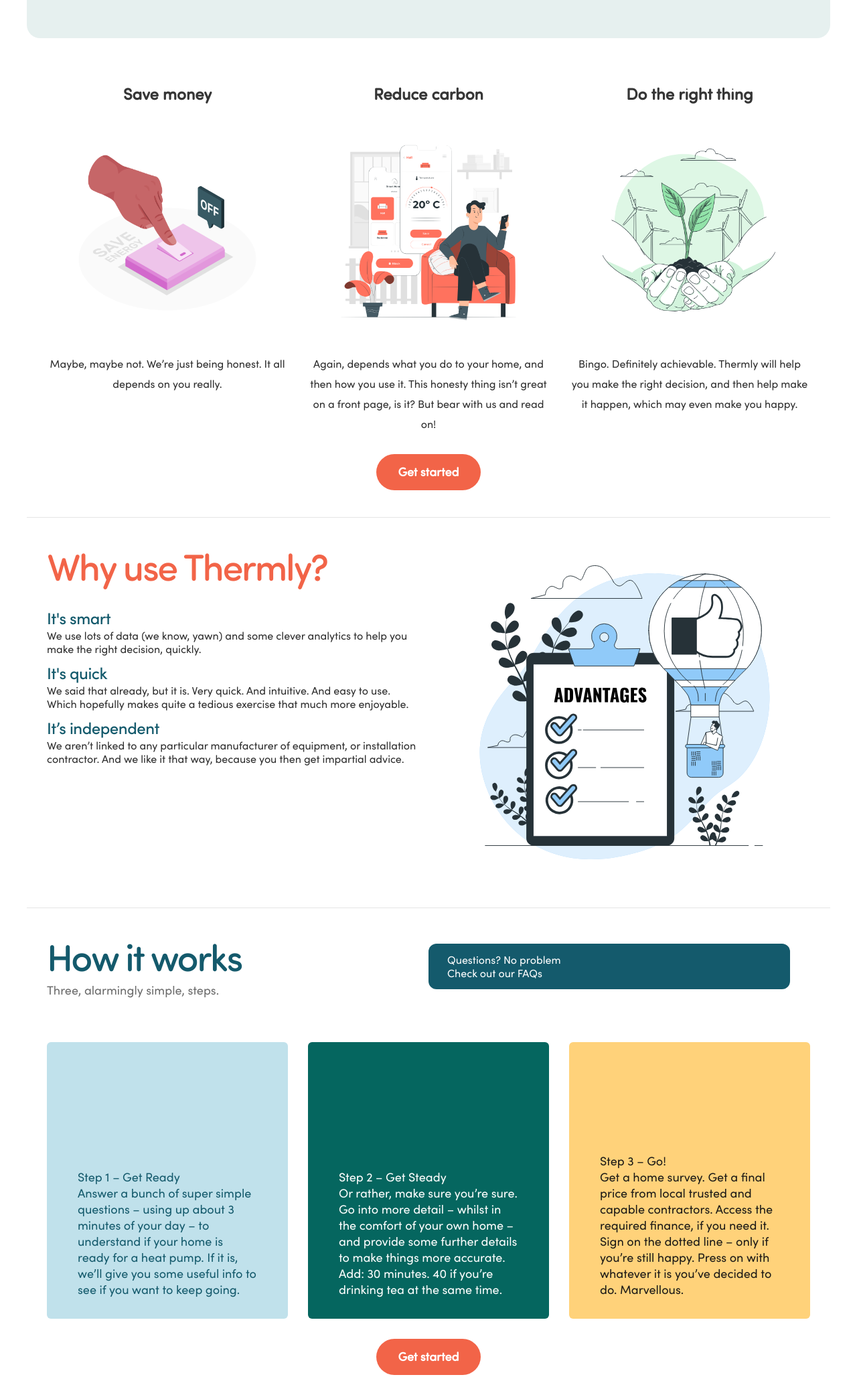
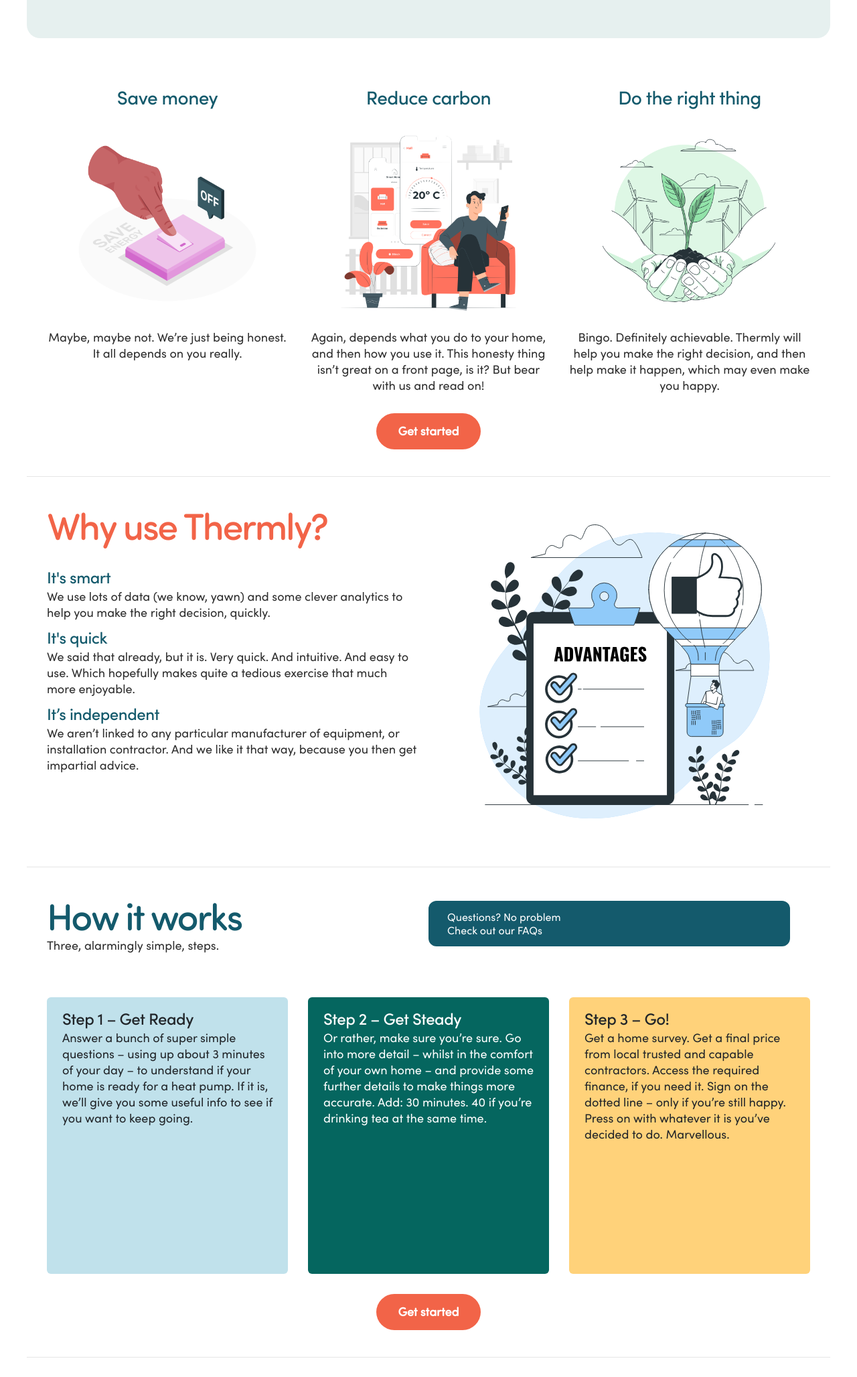
Before and after one commit to jon11w/thermly-website-dev, a plain HTML site: page index.html in a window 1280 px wide. Shown: the part 700-2756 px from the top of the page at 67% size. Drawn offline with nearby package versions, Linux system fonts and the light colour scheme.

Commit message:
Feedback updates

```diff
--- a/css/globalColours.css
+++ b/css/globalColours.css
@@ -4,3 +4,9 @@
 .orange {
     color: var(--orange-color);
 }
+.text-secondary {
+    color: var(--text-secondary);
+}
+.text-white {
+    color: white;
+}
--- a/css/responsive.css
+++ b/css/responsive.css
@@ -39,7 +39,7 @@ File Name: responsive.css
     .mar_right {
         margin-right: 0;
     }
-    .header-text p {
+    .intro-text {
         padding: 5px 0 15px 0;
     }
     .header-text .read_more {
@@ -130,8 +130,11 @@ File Name: responsive.css
     .header-text {
         text-align: center;
     }
-    .header-text p {
+    .intro-text {
         display: none;
+    }
+    .intro-text-mobile {
+        display: block;
     }
     .header-img{
         width: auto;
@@ -139,7 +142,7 @@ File Name: responsive.css
     }
     .header-button-row {
         justify-content: center;
-        padding: 10px 0;
+        padding: 10px 15px;
     }
     #banner1 .carousel-control-prev,
     #banner1 .carousel-control-next {
@@ -270,8 +273,11 @@ File Name: responsive.css
     .header-text {
         text-align: center;
     }
-    .header-text p {
+    .intro-text {
         display: none;
+    }
+    .intro-text-mobile {
+        display: block;
     }
     .header-img{
         width: auto;
@@ -279,7 +285,7 @@ File Name: responsive.css
     }
     .header-button-row {
         justify-content: center;
-        padding: 10px 0;
+        padding: 10px 15px;
     }
     .services_box figure {
         width: 100%;
--- a/css/style.css
+++ b/css/style.css
@@ -66,7 +66,6 @@ html {
     src: local("Sofia Pro Soft Medium"), url("../fonts/SofiaProSoftMed-webfont.woff2") format("woff2");
 }
 body {
-    color: #666666;
     font-family: 'Sofia Pro Soft', sans-serif;
     line-height: 1.80857;
     font-weight: normal;
@@ -233,23 +232,6 @@ button {
 
 .block {
     display: block;
-}
-.how-it-works h2 {
-    font-weight: 400;
-    font-size: 56px;
-    line-height: 64px;
-    padding: 0;
-    display: inline-block;
-    letter-spacing: -0.04em;
-    color: #145A6C;
-}
-
-.how-it-works p {
-    padding-top: 6px;
-    font-weight: 400;
-    font-size: 18px;
-    line-height: 24px;
-    color: #6C6C6C;
 }
 
 .question-card {
@@ -425,12 +407,19 @@ button {
     text-align: left;
 }
 
-.header-text p {
+.intro-text {
     color: #101010;
     padding: 30px 0 55px 0;
     line-height: 26px;
     font-weight: 400;
 }
+.header-button-row {
+    padding: 0 15px;
+}
+.intro-text-mobile {
+    display: none;
+}
+
 .mar_right {
     margin-right: -90px;
 }
@@ -618,16 +607,10 @@ button {
     height: 413px;
     display: flex;
     flex-direction: column;
-    justify-content: flex-end;
+    justify-content: flex-start;
     border-radius: 6px;
-    padding: 32px 46px;
+    padding: 16px 23px;
     margin-top: 66px;
-}
-.how-it-works-box p {
-    font-style: normal;
-    font-weight: 400;
-    font-size: 18px;
-    line-height: 24px;
 }
 
 .step1{
@@ -660,20 +643,6 @@ button {
 
 .margin-top-30 {
     margin-top: 30px;
-}
-
-.services_box h3 {
-    color: #363636;
-    font-size: 24px;
-    line-height: 25px;
-    font-weight: bold;
-    padding-bottom: 25px;
-}
-
-.services_box p {
-    line-height: 30px;
-    padding-top: 23px;
-    padding-bottom: 30px;
 }
 
 #ho_shad:hover .read_more {
--- a/index.html
+++ b/index.html
@@ -70,8 +70,8 @@
                         <div class="col-md-6">
                             <div class="header-text">
                                 <div class="display-large emerald">Welcome to Thermly</div>
-                                <div class="heading-medium">We're delighted you've arrived</div>
-                                <p class="text-small">We’re here to help people make informed decisions about making home improvements that impact on your use of energy. Why? Well, it’s not getting any cheaper, is it? It’s also high time we did things without as much impact on the climate. </p>
+                                <div class="heading-medium text-secondary">We're delighted you've arrived</div>
+                                <p class="text-standard intro-text">We’re here to help people make informed decisions about making home improvements that impact on your use of energy. Why? Well, it’s not getting any cheaper, is it? It’s also high time we did things without as much impact on the climate. </p>
                             </div>
                         </div>
                         <div class="col-md-6">
@@ -90,56 +90,61 @@
         <!-- end header -->
 
         <!-- services -->
-        <div id="services" class="container">
+        <article id="services" class="container">
+            <div class="row">
+                <div class="services_box margin-top-30 text_align_center intro-text-mobile">
+                    <p class="text-standard">We’re here to help people make informed decisions about making home improvements that impact on your use of energy. Why? Well, it’s not getting any cheaper, is it? It’s also high time we did things without as much impact on the climate. </p>
+                </div>
+            </div>
             <div class="row">
                 <div class="col-md-4">
                     <div  class="services_box margin-top-30 text_align_center">
-                        <h3>Save money</h3>
+                        <div class="title-large emerald">Save money</div>
                         <div class="img flex-center">
                             <img src="images/energy.jpg" alt="#"/>
                         </div>
-                        <p class="text-small">Maybe, maybe not. We’re just being honest. It all depends on you really.</p>
+                        <p class="text-standard">Maybe, maybe not. We’re just being honest. It all depends on you really.</p>
                     </div>
                 </div>
                 <div class="col-md-4">
                     <div  class="services_box margin-top-30 text_align_center">
-                        <h3>Reduce carbon</h3>
+                        <div class="title-large emerald">Reduce carbon</div>
                         <div class="img flex-center">
                             <img src="images/heating.png" alt="#"/>
                         </div>
-                        <p class="text-small">Again, depends what you do to your home, and then how you use it. This honesty thing isn’t great on a front page, is it? But bear with us and read on!</p>
+                        <p class="text-standard">Again, depends what you do to your home, and then how you use it. This honesty thing isn’t great on a front page, is it? But bear with us and read on!</p>
                     </div>
                 </div>
                 <div class="col-md-4">
                     <div  class="services_box margin-top-30 text_align_center">
-                        <h3>Do the right thing</h3>
+                        <div  class="title-large emerald">Do the right thing</div>
                         <div class="img flex-center">
                             <img src="images/green.png" alt="#"/>
                         </div>
-                        <p class="text-small">Bingo. Definitely achievable. Thermly will help you make the right decision, and then help make it happen, which may even make you happy. </p>
+                        <p class="text-standard">Bingo. Definitely achievable. Thermly will help you make the right decision, and then help make it happen, which may even make you happy. </p>
                     </div>
                 </div>
             </div>
-            <div class="row flex-center">
+            <div class="row flex-center margin-top-30">
                 <a class="read_more" href="https://thermly-fe.vercel.app/heatpump-readiness">Get started</a>
             </div>
-        </div>
+        </article>
         <!-- end services -->
         <hr/>
 
         <!-- benefits -->
-        <div id="benefits" class="container">
+        <article id="benefits" class="container">
             <div class="row">
                 <div class="col-md-6 order">
                     <div class="text_align_left">
                         <div class="display-medium orange">Why use Thermly?</div>
                         <ul class="margin-top-30">
                             <li class="title-medium emerald">It's smart</li>
-                            <p class="text-small benefits-para">We use lots of data (we know, yawn) and some clever analytics to help you make the right decision, quickly.</p>
+                            <p class="text-standard benefits-para">We use lots of data (we know, yawn) and some clever analytics to help you make the right decision, quickly.</p>
                             <li class="title-medium emerald">It's quick</li>
-                            <p class="text-small benefits-para">We said that already, but it is. Very quick. And intuitive. And easy to use. Which hopefully makes quite a tedious exercise that much more enjoyable.</p>
+                            <p class="text-standard benefits-para">We said that already, but it is. Very quick. And intuitive. And easy to use. Which hopefully makes quite a tedious exercise that much more enjoyable.</p>
                             <li class="title-medium emerald">It’s independent</li>
-                            <p class="text-small benefits-para">We aren’t linked to any particular manufacturer of equipment, or installation contractor. And we like it that way, because you then get impartial advice.</p>
+                            <p class="text-standard benefits-para">We aren’t linked to any particular manufacturer of equipment, or installation contractor. And we like it that way, because you then get impartial advice.</p>
                         </ul>
                     </div>
                 </div>
@@ -149,16 +154,16 @@
                     </div>
                 </div>
             </div>
-        </div>
+        </article>
         <!-- end benefits -->
         <hr/>
 
         <!-- working -->
-        <div id="working" class="container block">
+        <article id="working" class="container block">
             <div class="row full-width flex-center">
                 <div class="col-md-6 order">
                     <div class="how-it-works text_align_left">
-                        <h2 class="display-medium">How it works</h2>
+                        <h2 class="display-medium emerald">How it works</h2>
                         <p class="text-standard">Three, alarmingly simple, steps.</p>
                     </div>
                 </div>
@@ -173,32 +178,32 @@
             <div class="row">
                 <div class="col-lg-4">
                     <div  class="how-it-works-box step1 text_align_left">
-                        <p class="text-standard">Step 1 – Get Ready</p>
-                        <p class="text-small">Answer a bunch of super simple questions – using up about 3 minutes of your day – to understand if your home is ready for a heat pump. If it is, we’ll give you some useful info to see if you want to keep going.</p>
+                        <div class="title-medium">Step 1 – Get Ready</div>
+                        <div class="text-standard">Answer a bunch of super simple questions – using up about 3 minutes of your day – to understand if your home is ready for a heat pump. If it is, we’ll give you some useful info to see if you want to keep going.</div>
                     </div>
                 </div>
                 <div class="col-lg-4">
-                    <div  class="how-it-works-box step2 text_align_left">
-                        <p class="text-standard">Step 2 – Get Steady</p>
-                        <p class="text-small">Or rather, make sure you’re sure. Go into more detail – whilst in the comfort of your own home – and provide some further details to make things more accurate. Add: 30 minutes. 40 if you’re drinking tea at the same time.</p>
+                    <div  class="how-it-works-box step2 text_align_left text-white">
+                        <div class="title-medium">Step 2 – Get Steady</div>
+                        <div class="text-standard">Or rather, make sure you’re sure. Go into more detail – whilst in the comfort of your own home – and provide some further details to make things more accurate. Add: 30 minutes. 40 if you’re drinking tea at the same time.</div>
                     </div>
                 </div>
                 <div class="col-lg-4">
                     <div  class="how-it-works-box step3 text_align_left">
-                        <p class="text-standard">Step 3 – Go!</p>
-                        <p class="text-small">Get a home survey. Get a final price from local trusted and capable contractors. Access the required finance, if you need it. Sign on the dotted line – only if you’re still happy. Press on with whatever it is you’ve decided to do. Marvellous.</p>
+                        <div class="title-medium">Step 3 – Go!</div>
+                        <div class="text-standard">Get a home survey. Get a final price from local trusted and capable contractors. Access the required finance, if you need it. Sign on the dotted line – only if you’re still happy. Press on with whatever it is you’ve decided to do. Marvellous.</div>
                     </div>
                 </div>
             </div>
             <div class="row flex-center margin-top-30">
                 <a class="read_more" href="https://thermly-fe.vercel.app/heatpump-readiness">Get started</a>
             </div>
-        </div>
+        </article>
         <!-- end working -->
         <hr/>
 
         <!-- Get started -->
-        <div id="benefits" class="container">
+        <article id="benefits" class="container">
             <div class="row">
                 <div class="col-md-6">
                     <div class="img full_bg flex-center">
@@ -210,19 +215,19 @@
                         <div class="display-medium orange">Sound good? Jump in.</div>
                         <ul class="margin-top-30">
                             <li class="title-medium emerald">Get started</li>
-                            <p class="text-small benefits-para">Take our heat pump readiness assessment - it only takes five minutes (we told you it's quick!).</p>
+                            <p class="text-standard benefits-para">Take our heat pump readiness assessment - it only takes five minutes (we told you it's quick!).</p>
                             <li class="title-medium emerald">No personal information</li>
-                            <p class="text-small benefits-para">Other than your address, we don't need any personal information from you. We won't be pestering your with emails and phone calls.</p>
+                            <p class="text-standard benefits-para">Other than your address, we don't need any personal information from you. We won't be pestering your with emails and phone calls.</p>
                             <li class="title-medium emerald">Create account</li>
-                            <p class="text-small benefits-para">Once you're ready to dig a little deeper, create and account and start getting connected to installers.</p>
+                            <p class="text-standard benefits-para">Once you're ready to dig a little deeper, create and account and start getting connected to installers.</p>
                         </ul>
                     </div>
                 </div>
             </div>
-            <div class="row flex-center">
+            <div class="row flex-center margin-top-30">
                 <a class="read_more" href="https://thermly-fe.vercel.app/heatpump-readiness">Get started</a>
             </div>
-        </div>
+        </article>
         <!-- end get started -->
     </main>
 
```
